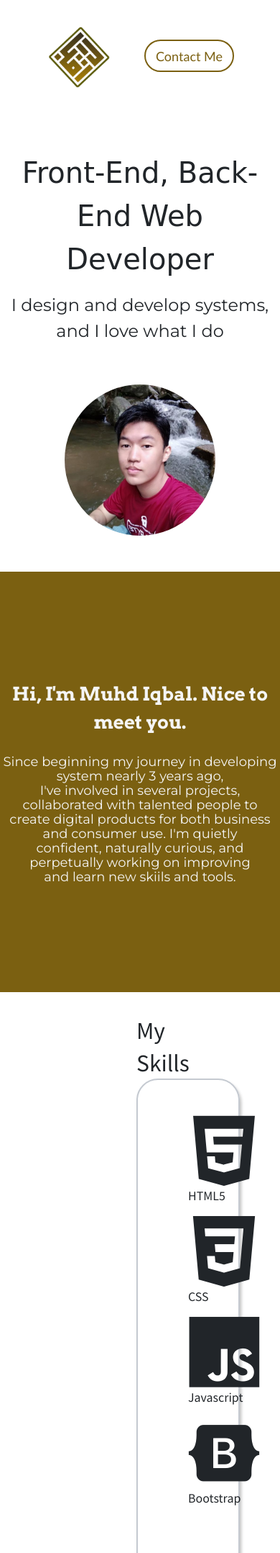
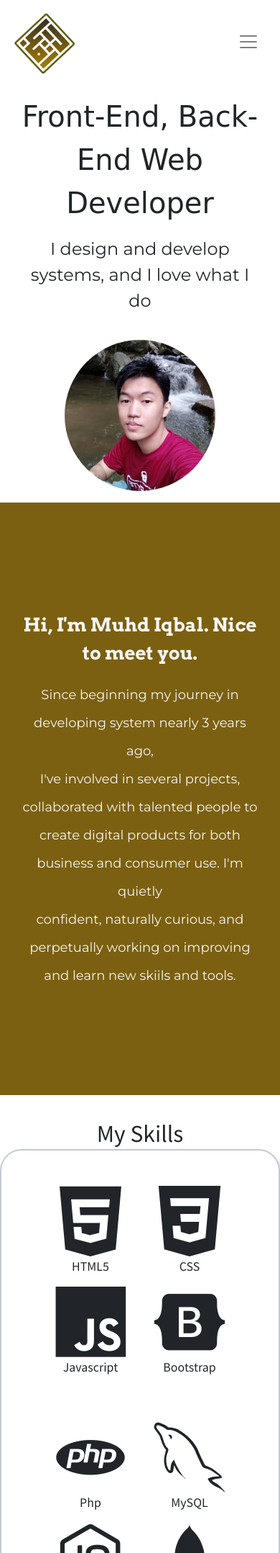
Before and after one commit to pholophus/iqbal.github.io, a PHP site: page / in a window 390 px wide; the page is wider, and only the part inside the window is pictured. Shown: the top 2157 px of that part at 72% size. Run offline with PHP 8.4, Linux system fonts and the light colour scheme; some libraries are stand-ins or nearby versions; some web fonts are replaced.

Commit message:
toucj-up for mobile view

```diff
--- a/index.html
+++ b/index.html
@@ -13,17 +13,41 @@
     <title>Document</title>
 </head>
 <body>
-    <div class="body-project">
-        <nav class="navbar">
-            <img class="ml-5 mt-4" src="logo.png" height=90 >
-            <a href="#contact-me" class="btn btn-circle mr-5 mt-4" >Contact Me</a>
+    <div>
+        <nav class="navbar navbar-expand-lg ">
+            <a href="#">
+                <img class="navbar-brand" src="logo.png" height=100 >
+            </a>
+
+            <button class="navbar-toggler navbar-light" type="button" data-toggle="collapse" data-target="#navbarNavAltMarkup" aria-controls="navbarNavAltMarkup" aria-expanded="false" aria-label="Toggle navigation">
+                <span class="navbar-toggler-icon"></span>
+            </button>
+
+            <div class="collapse navbar-collapse" id="navbarNavAltMarkup">
+                <div class="navbar-nav mr-auto">
+                </div>
+                <form class="form-inline my-2 my-lg-0">
+                    <div class="navbar-nav">
+                        <a class="nav-item nav-link active h4 btn-nav" href="#intro">Intro</a>
+                        <a class= "nav-item nav-link h4 btn-nav ml-1" href="#skills">Skills</a>
+                        <a class= "nav-item nav-link h4 btn-nav ml-1" href="#about">About</a>
+                        <a class= "nav-item nav-link h4 btn-nav ml-1" href="#works">Works</a>
+                        <a class=" nav-item nav-link active h4 btn-nav ml-1" href= "#contact-me" >Contact Me</a>
+                    </div>
+                </form>
+            </div>
         </nav>
-        <div class="first-section text-center">
-            <p class="big">Front-End, Back-End Web Developer</p>
-            <p class="small">I design and develop systems, and I love what I do</p>
-            <img class="dp" src="dp.jpeg" height="210">
+
+        <div class="row my-3 start">
+            <div class="col-md-4 col-12"></div>
+            <div class="col-md-4 col-12 text-center">
+                <p class="big">Front-End, Back-End Web Developer</p>
+                <p class="small">I design and develop systems, and I love what I do</p>
+                <img class="dp" src="dp.jpeg" height="210">
+            </div>
         </div>
-        <div class="text-center intro">
+
+        <div class="text-center intro" id="intro">
             <p>Hi, I'm Muhd Iqbal. Nice to meet you.</p>
             <span>Since beginning my journey in developing system nearly 3 years ago,<br>
                  I've involved in several projects, collaborated with talented people
@@ -33,60 +57,60 @@
             </span>
         </div>
 
-        <div class="text-center tools">
+        <div class="text-center tools" id="skills">
             <span>My Skills</span>
             <div class="front">
                 <div class="row tools-icon mt-5">
-                    <div class="col">
+                    <div class="col-md-3 col-sm-4 col-6">
                         <i class="devicon-html5-plain "></i>
                         <p>HTML5</p>
                     </div>
-                    <div class="col">
+                    <div class="col-md-3 col-sm-4 col-6">
                         <i class="devicon-css3-plain "></i>
                         <p>CSS</p>
                     </div>
-                    <div class="col">
+                    <div class="col-md-3 col-sm-4 col-6">
                         <i class="devicon-javascript-plain "></i>
                         <p>Javascript</p>
                     </div>
-                    <div class="col">
+                    <div class="col-md-3 col-sm-4 col-6">
                         <i class="devicon-bootstrap-plain "></i>
                         <p>Bootstrap</p>
                     </div>
                 </div>
                 <div class="row tools-icon mt-5">
-                    <div class="col">
+                    <div class="col-md-3 col-sm-4 col-6">
                         <i class="devicon-php-plain "></i>
                         <p>Php</p>
                     </div>
-                    <div class="col">
+                    <div class="col-md-3 col-sm-4 col-6">
                         <i class="devicon-mysql-plain "></i>
                         <p>MySQL</p>
                     </div>
-                    <div class="col">
+                    <div class="col-md-3 col-sm-4 col-6">
                         <i class="devicon-nodejs-plain "></i>
                         <p>Node JS</p>
                     </div>
-                    <div class="col">
+                    <div class="col-md-3 col-sm-4 col-6">
                         <i class="devicon-mongodb-plain "></i>
                         <p>Mongo DB</p>
                     </div>
                 </div>
                 <div class="row tools-icon mt-5">
-                    <div class="col">
+                    <div class="col-md-3 col-sm-4 col-6">
                         <i class="devicon-react-original "></i>
                         <p>React JS</p>
                     </div>
-                    <div class="col">
+                    <div class="col-md-3 col-sm-4 col-6">
                         <i class="devicon-vuejs-plain "></i>
                         <p>Vue JS</p>
                     </div>
 
-                    <div class="col">
+                    <div class="col-md-3 col-sm-4 col-6">
                         <i class="devicon-laravel-plain "></i>
                         <p>Laravel</p>
                     </div>
-                    <div class="col">
+                    <div class="col-md-3 col-sm-4 col-6">
                         <i class="devicon-express-original-wordmark "></i>
                         <p>Express</p>
                     </div>
@@ -94,10 +118,10 @@
             </div>
         </div>
 
-        <div class="text-center skill">
+        <div class="text-center skill" id="about">
             <h1>What can I do</h1>
-            <div class="row skill-icon mt-5">
-                <div class="col">
+            <div class="row">
+                <div class="col-md-4 col-8W mb-3">
                     <i class="fa fa-code" aria-hidden="true"></i>
                     <p>Front-End</p>
                     <span>
@@ -108,7 +132,7 @@
                         and smooth design is my priority!
                     </span>
                 </div>
-                <div class="col">
+                <div class="col-md-4 col-12 mb-3">
                     <i class="fa fa-cogs" aria-hidden="true"></i>
                     <p>Back-End</p>
                     <span>
@@ -118,7 +142,7 @@
                         and suitable for small or large applications.
                     </span>
                 </div>
-                <div class="col">
+                <div class="col-md-4 col-12 mb-3">
                     <i class="fa fa-desktop" aria-hidden="true"></i>
                     <p>Web Development</p>
                     <span>
@@ -132,17 +156,17 @@
             </div>
         </div>
 
-        <div class="text-center works">
-            <p>My Works</p>
-            <div class="row list mt-5">
-                <div class="col one" onclick="location.href='chat.html';">
+        <div class="text-center px-5 work" id="works">
+            <h3>My Works</h3>
+            <div class="row px-5">
+                <div class="col-12 col-lg-4 col-md-4 px-5 py-5 one" onclick="location.href='chat.html';">
                     <h3>Chat App</h3>
                     <h6>A simple chat app using Node JS and socket.io I learned through youtube</h6>
                 </div>
-                <div class="col two">
+                <div class="col-12 col-lg-4 col-md-4 px-5 py-5 two" >
                     <h3>Laravel</h3>
                 </div>
-                <div class="col one">
+                <div class="col-12 col-lg-4 col-md-4 px-5 py-5 one" onclick="window.open('https://github.com/pholophus/React-Music-App','_blank');">
                     <h3>Music App</h3>
                     <h6>A simple music web where the API are fetch with using React JS</h6>
                 </div>
@@ -158,13 +182,13 @@
 
         <div class="text-center social-media">
             <div class="row mt-5">
-                <div class="col">
+                <div class="col-md col-4">
                     <i class="fa fa-facebook-square" aria-hidden="true" onclick="window.open('https://www.facebook.com/profile.php?id=100007147487633','_blank');"></i>
                 </div>
-                <div class="col">
+                <div class="col-md col-4">
                     <i class="fa fa-github-alt" aria-hidden="true" onclick="window.open('https://github.com/pholophus','_blank');"></i>
                 </div>
-                <div class="col">
+                <div class="col-md col-4">
                     <i class="fa fa-linkedin" aria-hidden="true" onclick="window.open('https://www.linkedin.com/in/iqbal-ibrahim-0662021a0/','_blank');"></i>
                 </div>
             </div>
--- a/style.css
+++ b/style.css
@@ -7,17 +7,8 @@ html {
 	scroll-behavior: smooth;
 }
 
-.btn-circle{
+.btn-nav{
     color: #7b6011;
-    border-color: #7b6011;
-    border-width: 2px;
-    font-family: "Gill Sans", sans-serif;
-    width: 125px;
-    height: 45px;
-    padding: 8px 0px 8px;
-    border-radius: 40px;
-    font-size: 18px;
-    text-align: center;
 }
 
 .first-section{
@@ -36,13 +27,14 @@ html {
 }
 
 .dp{
-    margin-top: 40px;
+    margin-top: 20px;
     border-radius: 50%;
 }
 
 .intro{
     font-size: 26px;
-    padding: 150px 0px 150px;
+    padding-top: 150px;
+    padding-bottom: 150px;
     background-color: #7b6011;
     color: whitesmoke;
     font-family: 'Arvo', serif;
@@ -52,13 +44,14 @@ html {
     padding-top: 10px;
     font-family: 'Montserrat', sans-serif;
     font-size: 18px;
-    display: block;
     line-height: 20px;
 }
 
 /*-------------------------TOOLS-------------------------*/
 .tools{
-    padding: 30px 190px 30px 190px;
+    padding-top: 30px;
+    padding-left: 50px;
+    padding-right: 50px;
 }
 
 .tools span{
@@ -224,3 +207,21 @@ html {
 .chat-tools li{
     font-size: 24px;
 }
+
+@media only screen and (max-width: 768px) {
+
+    .start{
+        padding-left: 30px;
+        padding-right:30px;
+    }
+
+    .intro{
+        padding: 150px 30px 150px 30px;
+    }
+
+    .tools{
+        padding-top: 30px;
+        padding-right: 0px;
+        padding-left: 0px;
+    }
+}
```
Also changed, not shown: other parts of style.css (+9 -19 lines).
